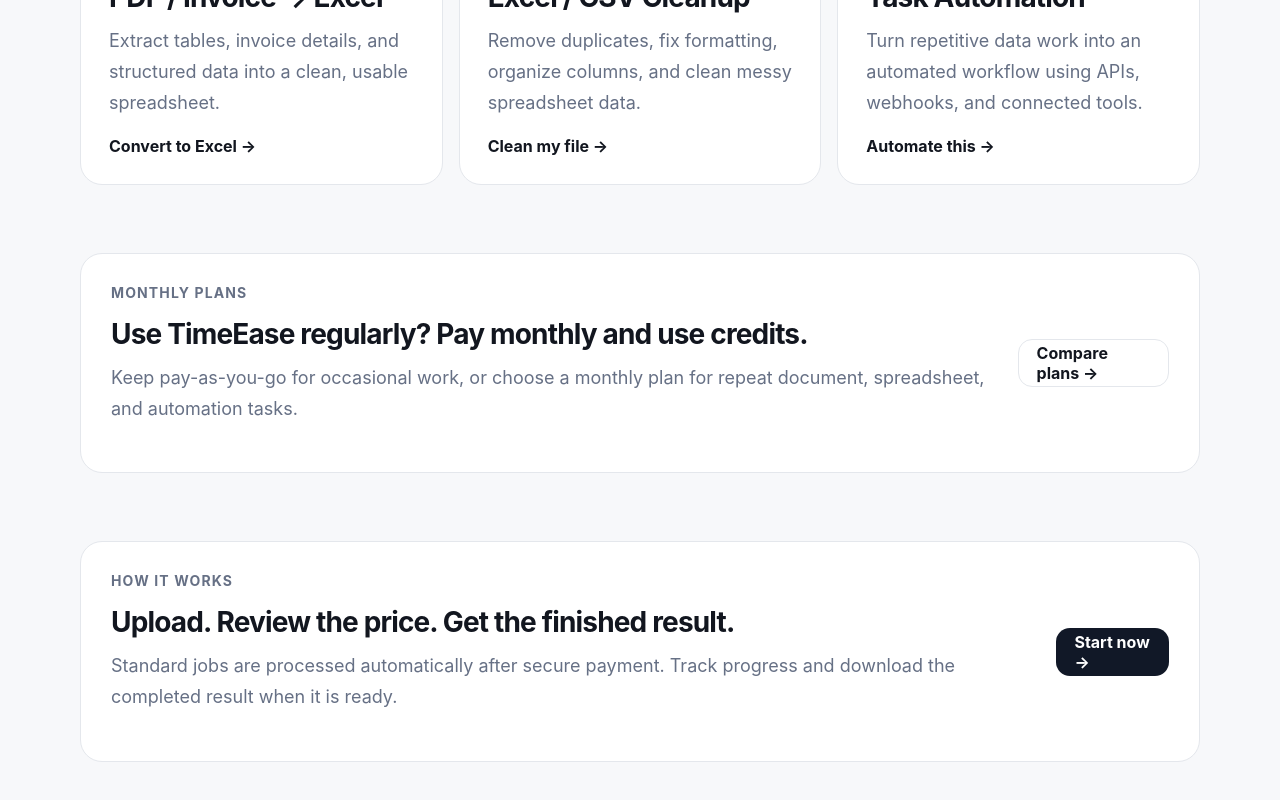
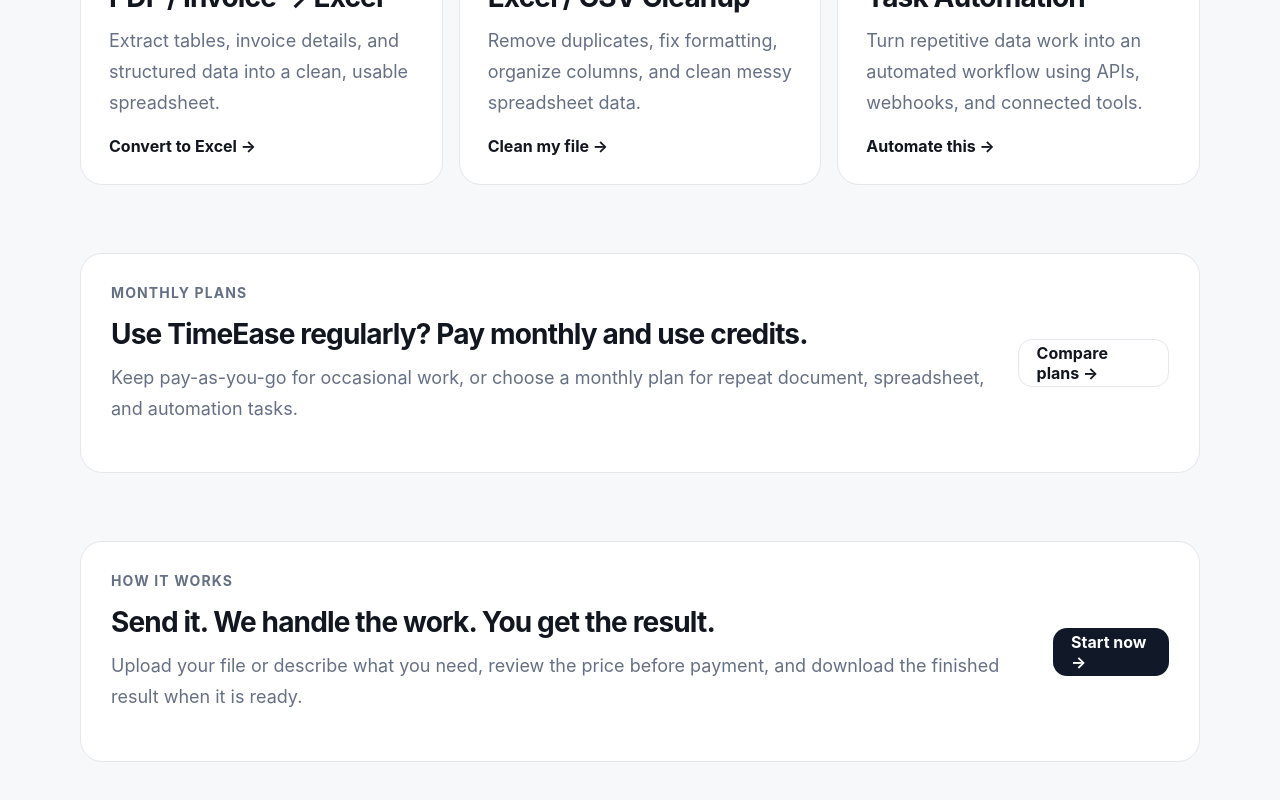
Before and after one commit to goplanetdigital/timeease-web, a Next.js app: page / in a window 1280 px wide. Shown: the part 790-1590 px from the top of the page. Built offline with nearby package versions, Linux system fonts and the light colour scheme.

Commit message:
Make how-it-works copy clearer without AI wording

```diff
--- a/app/page.tsx
+++ b/app/page.tsx
@@ -105,10 +105,10 @@ export default function HomePage() {
       <section className="cta-panel how-it-works">
         <div>
           <div className="eyebrow">How it works</div>
-          <h2>Upload. Review the price. Get the finished result.</h2>
+          <h2>Send it. We handle the work. You get the result.</h2>
           <p>
-            Standard jobs are processed automatically after secure payment.
-            Track progress and download the completed result when it is ready.
+            Upload your file or describe what you need, review the price before
+            payment, and download the finished result when it is ready.
           </p>
         </div>
 
```
